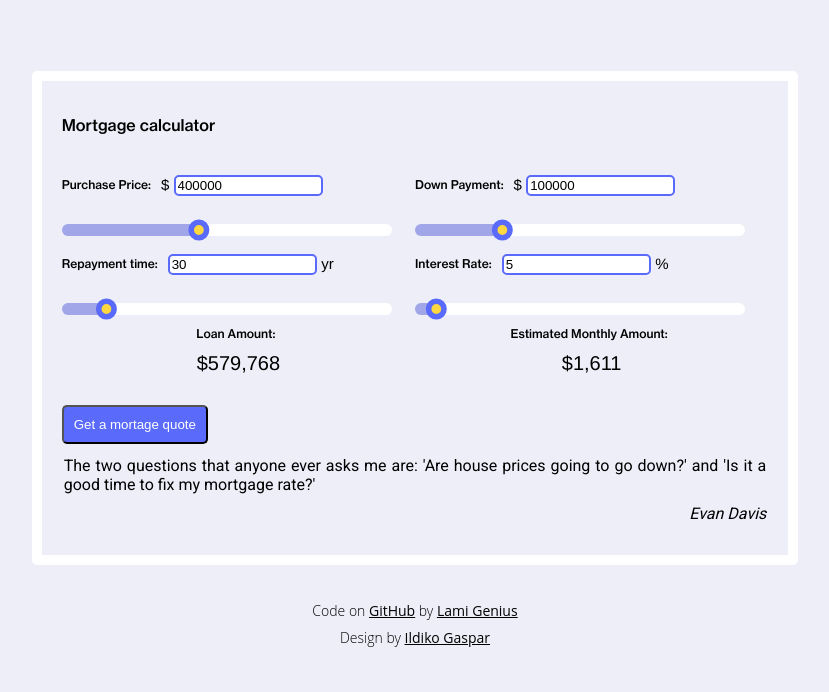
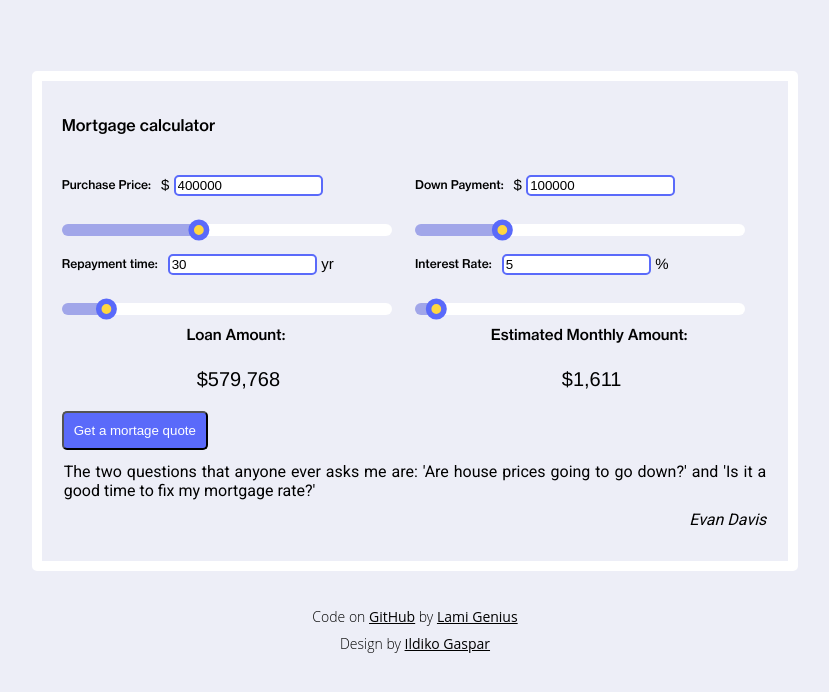
Before and after one commit to lami-genius/mortgage-calculator-fbl, an Angular app: page / in a window 1280 px wide. Shown: the top 692 px of the page, without its empty margins (225-1054 px from the left). Built offline with nearby package versions, Linux system fonts and the light colour scheme.

Commit message:
adjust font size of output labels

```diff
--- a/src/app/input/input.component.css
+++ b/src/app/input/input.component.css
@@ -114,7 +114,7 @@ mat-slider {
 
 .amount_output {
   font-family: Helvetica, arial, sans-serif;
-  margin-bottom: 10px;
+  margin-top: 10px;
   font-size: 20px;
   font-weight: 10;
   align-self: center;
@@ -158,6 +158,10 @@ label {
   margin-right: 5px;
 }
 
+.label_output {
+  font-size: 15px;
+}
+
 @media (max-width: 450px) {
   .dyn-output {
     flex-direction: column;
--- a/src/app/input/input.component.html
+++ b/src/app/input/input.component.html
@@ -57,12 +57,13 @@
                     </div>
                 </div>
                 <div class="dyn-input">
-                    <label>Loan Amount: <br /> <br /></label> <span class="amount_output">{{loanAmount | currency:
+                    <label class="label_output">Loan Amount: <br /> <br /></label> <span
+                        class="amount_output">{{loanAmount | currency:
                         'USD'
                         :'symbol':'0.0-0'}}</span>
                 </div>
                 <div class="dyn-input">
-                    <label>Estimated Monthly Amount: <br /> <br /></label><span
+                    <label class="label_output">Estimated Monthly Amount: <br /> <br /></label><span
                         class="amount_output">{{estimatedPerMonth |
                         currency:
                         'USD'
```
